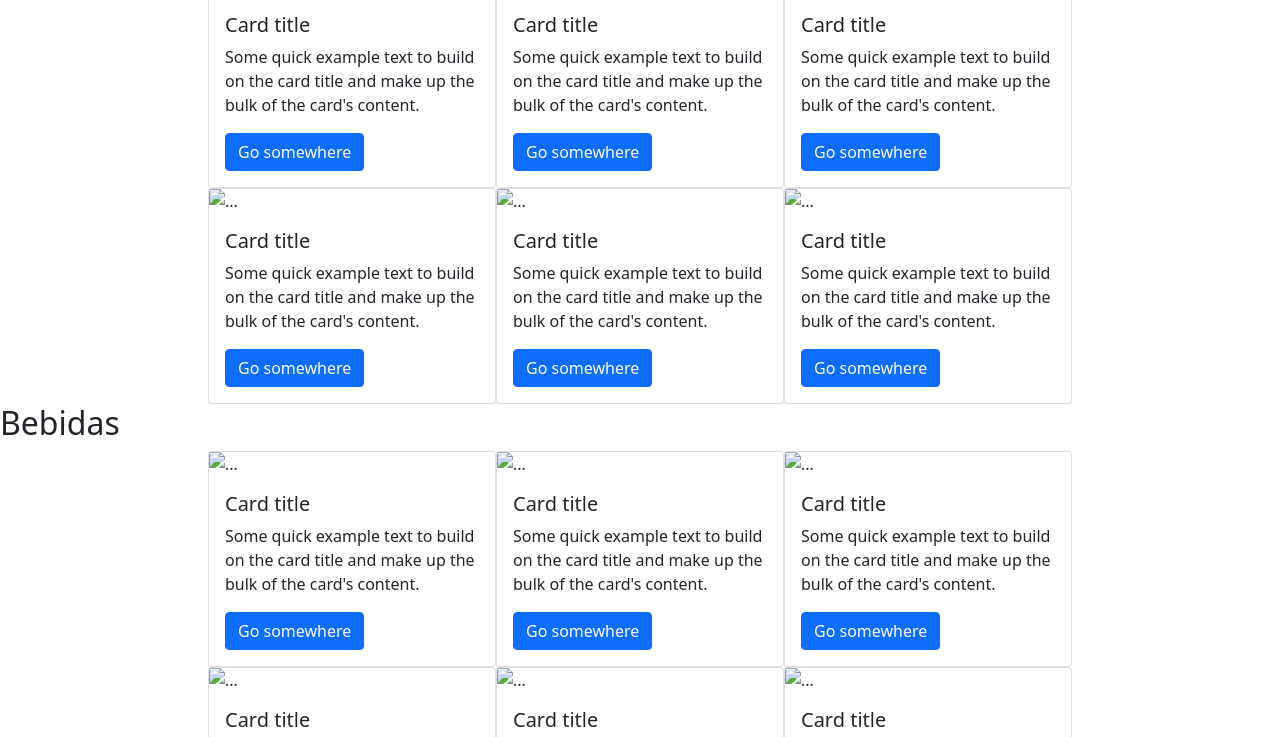
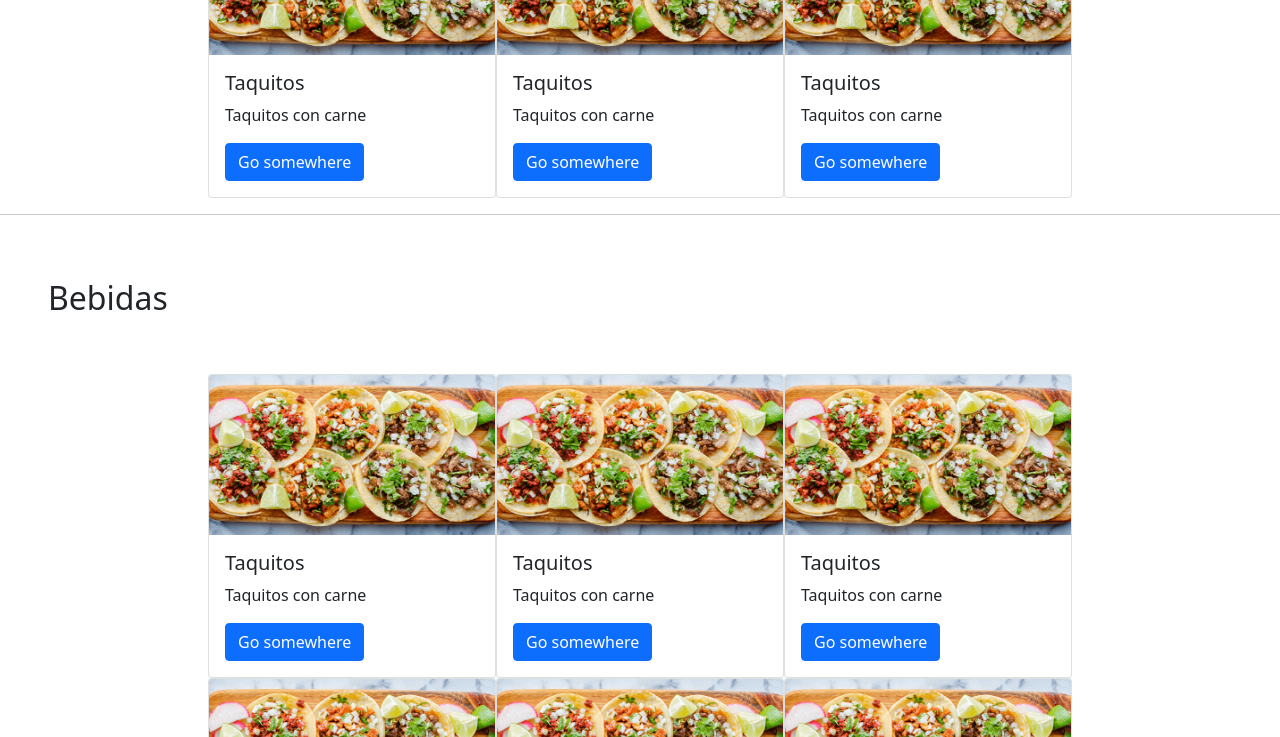
Before and after one commit to ManyVH/Menu, a plain HTML site: page index.html in a window 1280 px wide. Shown: the part 610-1347 px from the top of the page. Drawn offline with nearby package versions, Linux system fonts and the light colour scheme.

Commit message:
Segunda fASe

```diff
--- a/index.html
+++ b/index.html
@@ -14,7 +14,7 @@
             <h1>Tacos</h1>
         </div>
 
-        <div class="d-flex flex-column justify-content-center align-items-center">
+        <!-- <div class="d-flex flex-column justify-content-center align-items-center">
             <div class="navegacion">
                 <a href="">Entradas</a>
                 <a href="">Platillos</a>
@@ -23,46 +23,44 @@
             </div>
             <img src="assets/040322_COVER.png" class="banner">
 
-        </div>
+        </div> -->
 
     </header>
 
     <main>
         <section>
-            <h2>Entradas</h2>
+            <h2 class="p-5">Entradas</h2>
+
             <div class="container">
                 <div class="row">
                     <div class="col-12">
                         <div class="d-flex flex-row justify-content-center align-items-center">
                           <div class="card" style="width: 18rem">
-                              <img src="..." class="card-img-top" alt="..." />
+                            <img src="assets/040322_COVER.png" class="card-img-top" alt="..." />
                             <div class="card-body">
-                                <h5 class="card-title">Card title</h5>
+                              <h5 class="card-title">Taquitos</h5>
                               <p class="card-text">
-                                  Some quick example text to build on the card title and make up
-                                  the bulk of the card's content.
+                                Taquitos con carne
                               </p>
                               <a href="#" class="btn btn-primary">Go somewhere</a>
                             </div>
                           </div>
                           <div class="card" style="width: 18rem">
-                              <img src="..." class="card-img-top" alt="..." />
+                            <img src="assets/040322_COVER.png" class="card-img-top" alt="..." />
                             <div class="card-body">
-                                <h5 class="card-title">Card title</h5>
+                              <h5 class="card-title">Taquitos</h5>
                               <p class="card-text">
-                                  Some quick example text to build on the card title and make up
-                                  the bulk of the card's content.
+                                Taquitos con carne
                               </p>
                               <a href="#" class="btn btn-primary">Go somewhere</a>
                             </div>
                           </div>
                           <div class="card" style="width: 18rem">
-                              <img src="..." class="card-img-top" alt="..." />
+                            <img src="assets/040322_COVER.png" class="card-img-top" alt="..." />
                             <div class="card-body">
-                                <h5 class="card-title">Card title</h5>
+                              <h5 class="card-title">Taquitos</h5>
                               <p class="card-text">
-                                  Some quick example text to build on the card title and make up
-                                  the bulk of the card's content.
+                                Taquitos con carne
                               </p>
                               <a href="#" class="btn btn-primary">Go somewhere</a>
                             </div>
@@ -71,34 +69,31 @@
                     <div class="col-12">
                         <div class="d-flex flex-row justify-content-center align-items-center">
                           <div class="card" style="width: 18rem">
-                              <img src="..." class="card-img-top" alt="..." />
+                            <img src="assets/040322_COVER.png" class="card-img-top" alt="..." />
                             <div class="card-body">
-                                <h5 class="card-title">Card title</h5>
+                              <h5 class="card-title">Taquitos</h5>
                               <p class="card-text">
-                                  Some quick example text to build on the card title and make up
-                                  the bulk of the card's content.
+                                Taquitos con carne
                               </p>
                               <a href="#" class="btn btn-primary">Go somewhere</a>
                             </div>
                           </div>
                           <div class="card" style="width: 18rem">
-                              <img src="..." class="card-img-top" alt="..." />
+                            <img src="assets/040322_COVER.png" class="card-img-top" alt="..." />
                             <div class="card-body">
-                                <h5 class="card-title">Card title</h5>
+                              <h5 class="card-title">Taquitos</h5>
                               <p class="card-text">
-                                  Some quick example text to build on the card title and make up
-                                  the bulk of the card's content.
+                                Taquitos con carne
                               </p>
                               <a href="#" class="btn btn-primary">Go somewhere</a>
                             </div>
                           </div>
                           <div class="card" style="width: 18rem">
-                              <img src="..." class="card-img-top" alt="..." />
+                            <img src="assets/040322_COVER.png" class="card-img-top" alt="..." />
                             <div class="card-body">
-                                <h5 class="card-title">Card title</h5>
+                              <h5 class="card-title">Taquitos</h5>
                               <p class="card-text">
-                                  Some quick example text to build on the card title and make up
-                                  the bulk of the card's content.
+                                Taquitos con carne
                               </p>
                               <a href="#" class="btn btn-primary">Go somewhere</a>
                             </div>
@@ -108,42 +103,39 @@
             </div>
 
         </section>
-
+        <hr>
         <section>
-            <h2>Bebidas</h2>
+            <h2 class="p-5">Bebidas</h2>
             <div class="container">
                 <div class="row">
                     <div class="col-12">
                         <div class="d-flex flex-row justify-content-center align-items-center">
                           <div class="card" style="width: 18rem">
-                              <img src="..." class="card-img-top" alt="..." />
+                            <img src="assets/040322_COVER.png" class="card-img-top" alt="..." />
                             <div class="card-body">
-                                <h5 class="card-title">Card title</h5>
+                              <h5 class="card-title">Taquitos</h5>
                               <p class="card-text">
-                                  Some quick example text to build on the card title and make up
-                                  the bulk of the card's content.
+                                Taquitos con carne
                               </p>
                               <a href="#" class="btn btn-primary">Go somewhere</a>
                             </div>
                           </div>
                           <div class="card" style="width: 18rem">
-                              <img src="..." class="card-img-top" alt="..." />
+                            <img src="assets/040322_COVER.png" class="card-img-top" alt="..." />
                             <div class="card-body">
-                                <h5 class="card-title">Card title</h5>
+                              <h5 class="card-title">Taquitos</h5>
                               <p class="card-text">
-                                  Some quick example text to build on the card title and make up
-                                  the bulk of the card's content.
+                                Taquitos con carne
                               </p>
                               <a href="#" class="btn btn-primary">Go somewhere</a>
                             </div>
                           </div>
                           <div class="card" style="width: 18rem">
-                              <img src="..." class="card-img-top" alt="..." />
+                            <img src="assets/040322_COVER.png" class="card-img-top" alt="..." />
                             <div class="card-body">
-                                <h5 class="card-title">Card title</h5>
+                              <h5 class="card-title">Taquitos</h5>
                               <p class="card-text">
-                                  Some quick example text to build on the card title and make up
-                                  the bulk of the card's content.
+                                Taquitos con carne
                               </p>
                               <a href="#" class="btn btn-primary">Go somewhere</a>
                             </div>
@@ -152,38 +144,36 @@
                     <div class="col-12">
                         <div class="d-flex flex-row justify-content-center align-items-center">
                             <div class="card" style="width: 18rem">
-                              <img src="..." class="card-img-top" alt="..." />
+                              <img src="assets/040322_COVER.png" class="card-img-top" alt="..." />
                               <div class="card-body">
-                                <h5 class="card-title">Card title</h5>
+                                <h5 class="card-title">Taquitos</h5>
                                 <p class="card-text">
-                                  Some quick example text to build on the card title and make up
-                                  the bulk of the card's content.
+                                  Taquitos con carne
                                 </p>
                                 <a href="#" class="btn btn-primary">Go somewhere</a>
                               </div>
                             </div>
                             <div class="card" style="width: 18rem">
-                              <img src="..." class="card-img-top" alt="..." />
+                              <img src="assets/040322_COVER.png" class="card-img-top" alt="..." />
                               <div class="card-body">
-                                <h5 class="card-title">Card title</h5>
+                                <h5 class="card-title">Taquitos</h5>
                                 <p class="card-text">
-                                  Some quick example text to build on the card title and make up
-                                  the bulk of the card's content.
+                                  Taquitos con carne
                                 </p>
                                 <a href="#" class="btn btn-primary">Go somewhere</a>
                               </div>
                             </div>
                             <div class="card" style="width: 18rem">
-                              <img src="..." class="card-img-top" alt="..." />
+                              <img src="assets/040322_COVER.png" class="card-img-top" alt="..." />
                               <div class="card-body">
-                                <h5 class="card-title">Card title</h5>
+                                <h5 class="card-title">Taquitos</h5>
                                 <p class="card-text">
-                                  Some quick example text to build on the card title and make up
-                                  the bulk of the card's content.
+                                  Taquitos con carne
                                 </p>
                                 <a href="#" class="btn btn-primary">Go somewhere</a>
                               </div>
                             </div>
+
                     </div>
                 </div>
             </div>
```
Lines whose indentation alone changed are shown as unchanged.
